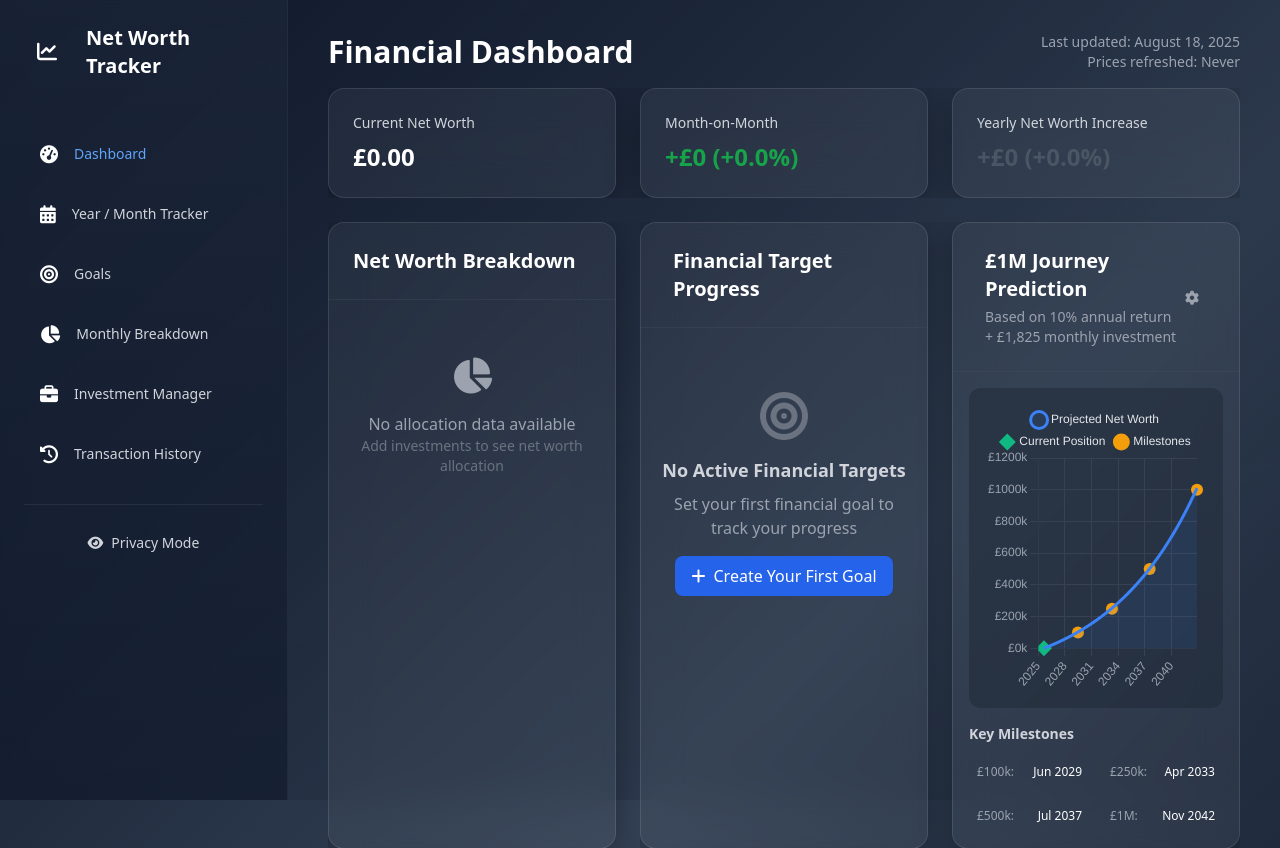
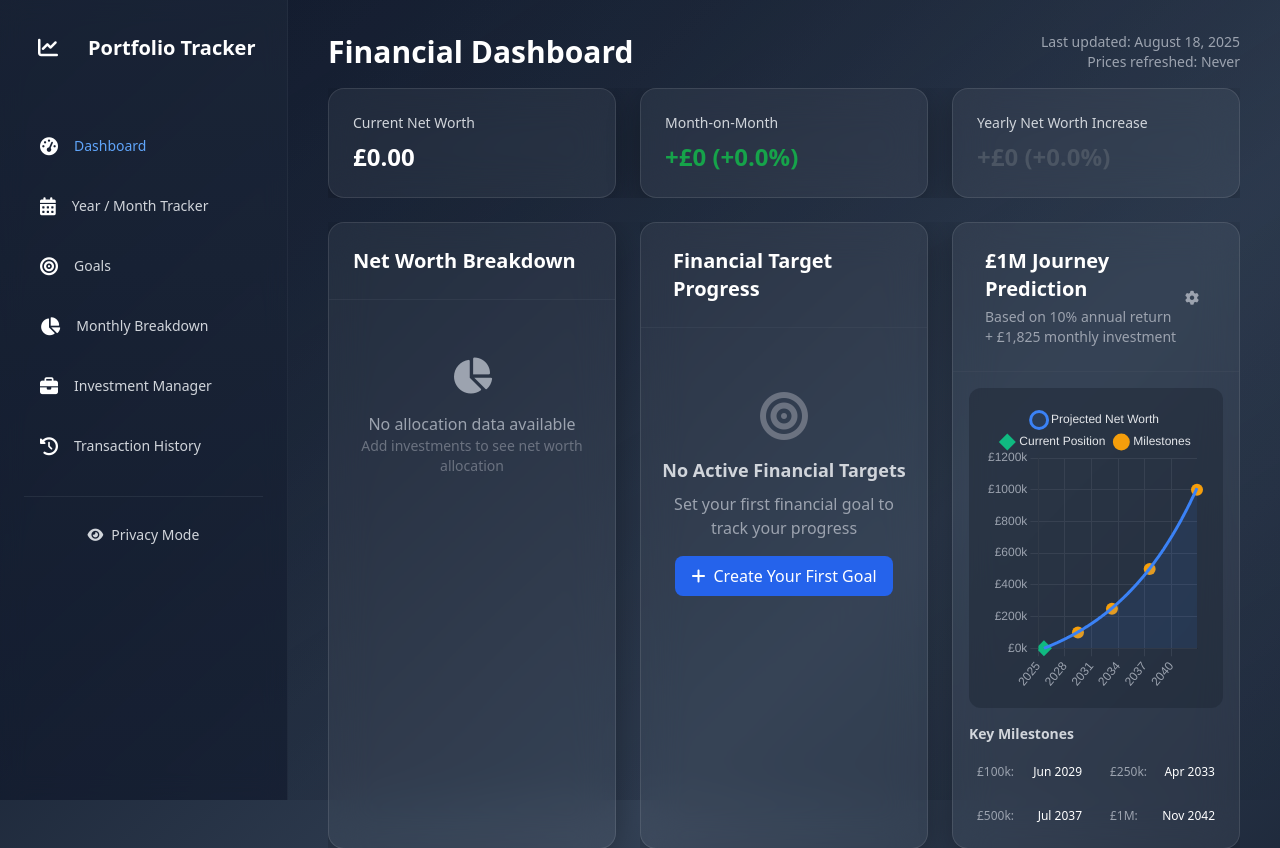
Before and after one commit to danieljgriffin/FinanceTracker, a Flask app: page / in a window 1280 px wide. Shown: the top 848 px of the page. Run offline with Flask 3, Linux system fonts and the light colour scheme; data that the repository does not hold is empty; some libraries are stand-ins or nearby versions.

Commit message:
Update application name and data collection timing
Modify application title and last updated timestamp format to match mobile. Adjust background price updater to collect data on the hour and half-hour intervals.

Replit-Commit-Author: Agent
Replit-Commit-Session-Id: 54a4708f-c44e-4e8a-9ad6-3f7b7dc05b9b
Replit-Commit-Checkpoint-Type: full_checkpoint
Replit-Commit-Screenshot-Url: https://storage.googleapis.com/screenshot-production-us-central1/d570fb0a-fe4c-4fda-b5c3-aa409779e17c/54a4708f-c44e-4e8a-9ad6-3f7b7dc05b9b/b8hN95W

```diff
--- a/app.py
+++ b/app.py
@@ -1513,15 +1513,21 @@ def background_price_updater():
 
                 now = datetime.now()
 
-                # Smart historical data collection:
-                # - Every 30 minutes for the first 24 hours (for 1D charts)
-                # - Then switches to 12-hour collection for long-term storage
-                time_since_last = (now - last_historical_collection).total_seconds()
+                # Smart historical data collection with round timing:
+                # - Every 30 minutes on the hour/half-hour (7:00, 7:30, 8:00, etc.)
+                # - Clean timing for better user experience
                 should_collect = False
 
-                # Collect every 30 minutes (1800 seconds)
-                if time_since_last >= 1800:  # 30 minutes
-                    should_collect = True
+                # Check if we're at a round 30-minute interval
+                current_minute = now.minute
+                current_second = now.second
+
+                # Collect on the hour (0 minutes) or half-hour (30 minutes) with 1-minute grace period
+                if (current_minute == 0 or current_minute == 30) and current_second < 60:
+                    # Make sure we haven't collected in the last 25 minutes to avoid duplicates
+                    time_since_last = (now - last_historical_collection).total_seconds()
+                    if time_since_last >= 1500:  # 25 minutes minimum gap
+                        should_collect = True
 
                 if should_collect:
                     collect_historical_data()
@@ -1625,9 +1631,9 @@ def price_status():
     current_date_str = current_bst.strftime('%B %d, %Y')
 
     if last_price_update:
-        # Convert UTC to BST
+        # Convert UTC to BST and format like mobile version
         last_updated_bst = last_price_update.replace(tzinfo=pytz.UTC).astimezone(bst)
-        last_updated_str = last_updated_bst.strftime('%H:%M:%S')
+        last_updated_str = last_updated_bst.strftime('%d/%m/%Y %H:%M')
 
         # Calculate next update time
         next_update_in = PRICE_REFRESH_INTERVAL - int((datetime.now() - last_price_update).total_seconds())
--- a/templates/base.html
+++ b/templates/base.html
@@ -3,13 +3,13 @@
 <head>
     <meta charset="UTF-8">
     <meta name="viewport" content="width=device-width, initial-scale=1.0">
-    <title>{% block title %}Net Worth Tracker{% endblock %}</title>
+    <title>{% block title %}Portfolio Tracker{% endblock %}</title>
 
     <!-- iOS Home Screen Icon -->
     <link rel="apple-touch-icon" href="{{ url_for('static', filename='apple-touch-icon.png') }}">
     <meta name="apple-mobile-web-app-capable" content="yes">
     <meta name="apple-mobile-web-app-status-bar-style" content="black-translucent">
-    <meta name="apple-mobile-web-app-title" content="Net Worth Tracker">
+    <meta name="apple-mobile-web-app-title" content="Portfolio Tracker">
     <script src="https://cdn.tailwindcss.com"></script>
     <link href="https://cdnjs.cloudflare.com/ajax/libs/font-awesome/6.4.0/css/all.min.css" rel="stylesheet">
     <link rel="stylesheet" href="{{ url_for('static', filename='styles.css') }}">
@@ -63,7 +63,7 @@
                 <div class="w-10 h-10 rounded-xl bg-gradient-to-br from-blue-500 to-purple-600 flex items-center justify-center mr-3">
                     <i class="fas fa-chart-line text-white text-lg"></i>
                 </div>
-                <span class="text-lg font-bold text-white">Net Worth</span>
+                <span class="text-lg font-bold text-white">Portfolio</span>
             </div>
 
             <!-- Desktop Header -->
@@ -71,7 +71,7 @@
                 <div class="w-12 h-12 rounded-xl bg-gradient-to-br from-blue-500 to-purple-600 flex items-center justify-center mr-4">
                     <i class="fas fa-chart-line text-white text-xl"></i>
                 </div>
-                <span class="text-xl font-bold text-white">Net Worth Tracker</span>
+                <span class="text-xl font-bold text-white">Portfolio Tracker</span>
             </div>
 
             <!-- Navigation Links -->
```
